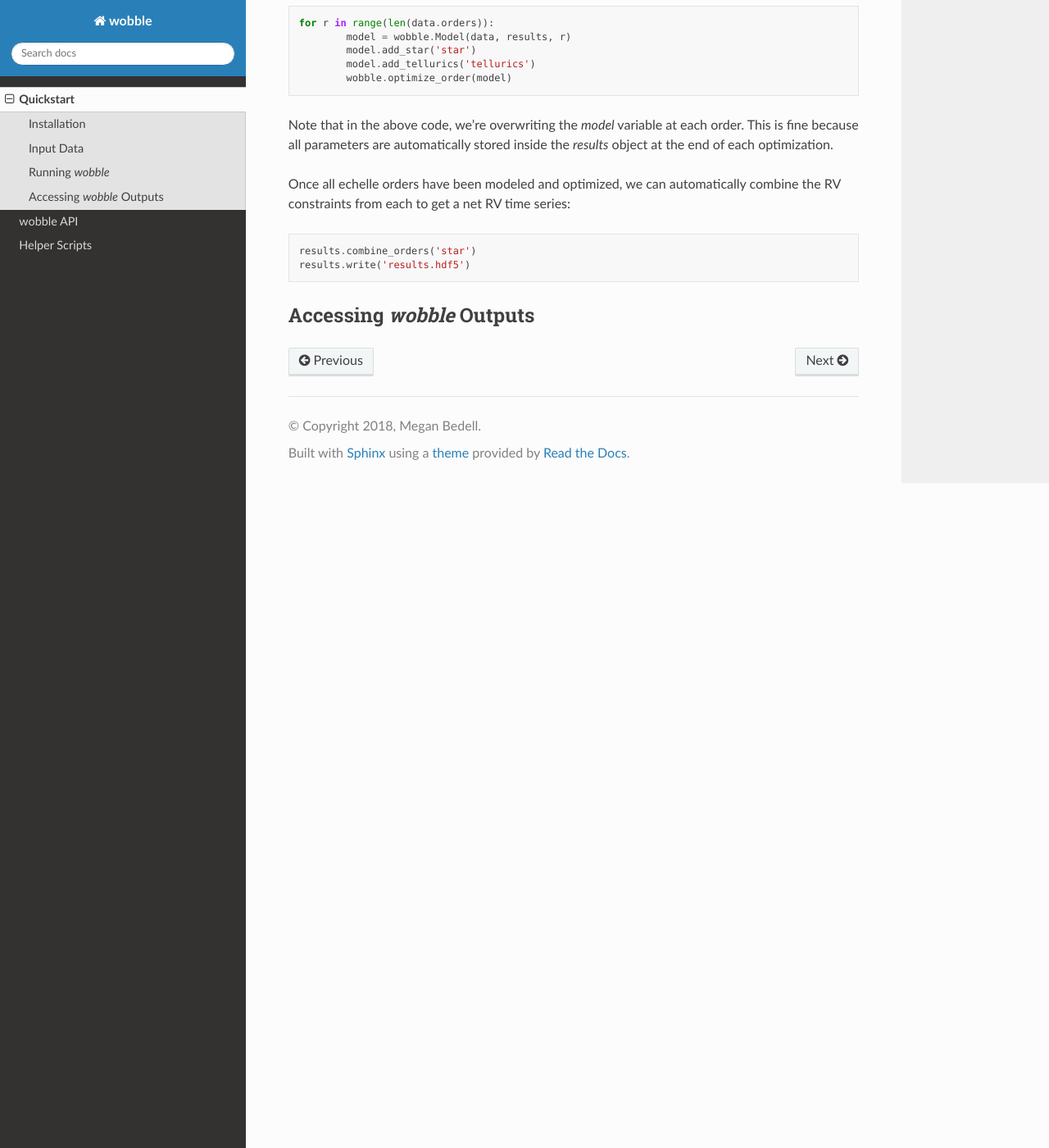
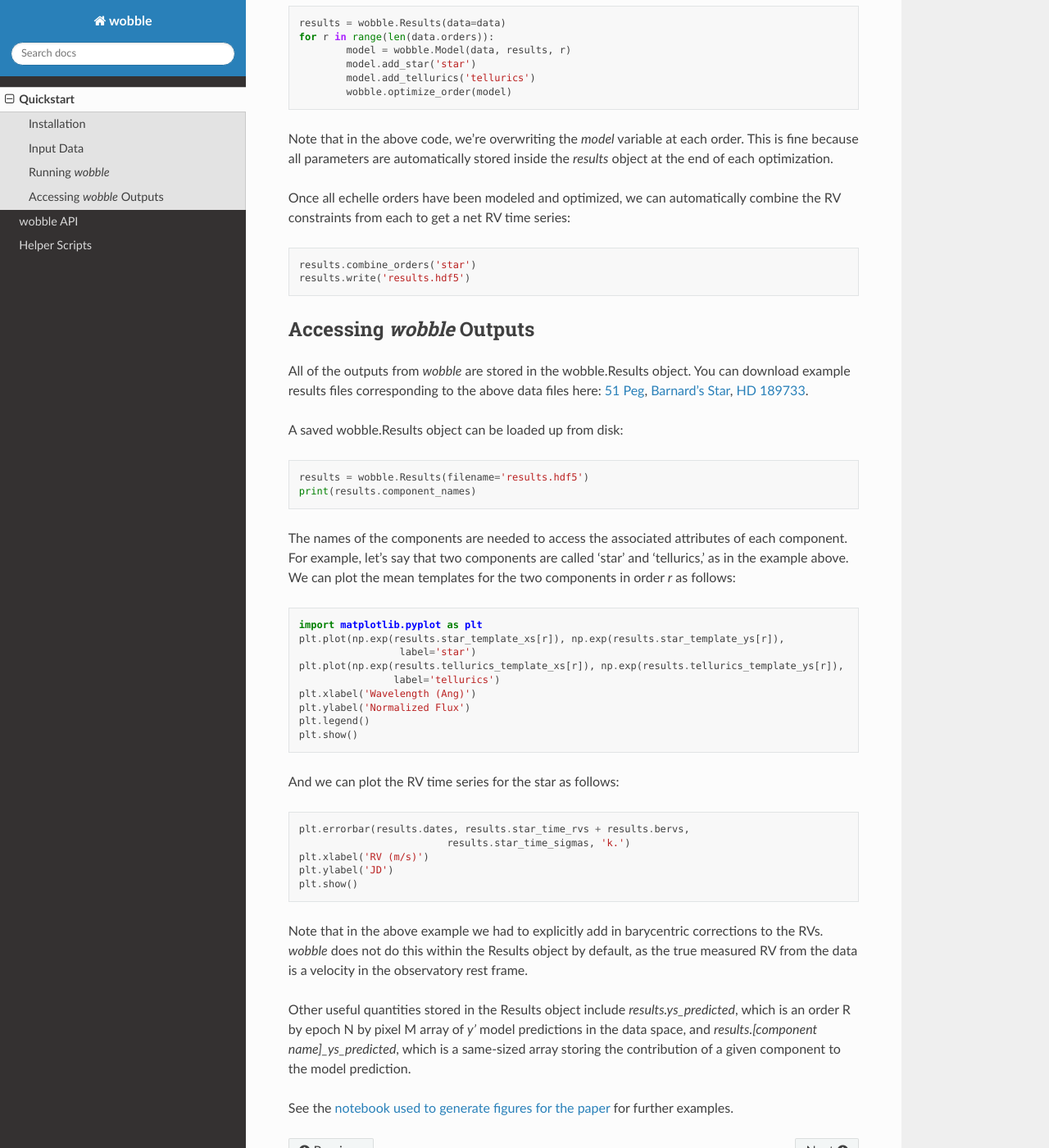
Before and after one commit to megbedell/wobble, a Sphinx documentation site: the page built from docs/quickstart.rst, in a window 1280 px wide and 1400 px high, scrolled down 1057 px. Shown: the whole window at 82% size. Built offline with Sphinx 7.4.7 and the Read the Docs theme 2.0.0, drawn with Linux system fonts in a browser that asks for light colours.

Commit message:
more docs

```diff
--- a/docs/index.rst
+++ b/docs/index.rst
@@ -6,7 +6,7 @@
 .. image:: wobble.png
 	:align: center
 
-*wobble* is an open-source python implementation of a data-driven method for deriving stellar spectra, telluric spectra, and extremely precise radial velocities simultaneously without reliance on spectral models.
+*wobble* (pronounced `*(/wäb.lā/)* <http://astro.uchicago.edu/~bmontet/wobble.mp3>`_) is an open-source python implementation of a data-driven method for deriving stellar spectra, telluric spectra, and extremely precise radial velocities simultaneously without reliance on spectral models.
 
 
 Documentation
--- a/docs/quickstart.rst
+++ b/docs/quickstart.rst
@@ -37,6 +37,7 @@ A newly created wobble.Model object must be populated with one or more spectral
 
 .. code-block:: python
 
+	results = wobble.Results(data=data)
 	for r in range(len(data.orders)):
 		model = wobble.Model(data, results, r)
 		model.add_star('star')
@@ -54,3 +55,42 @@ Once all echelle orders have been modeled and optimized, we can automatically co
 
 Accessing *wobble* Outputs
 --------------------------
+
+All of the outputs from *wobble* are stored in the wobble.Results object. You can download example results files corresponding to the above data files here: `51 Peg <https://www.dropbox.com/s/em4irz97zxqopx4/results_51peg_Kstar0_Kt3.hdf5?dl=0>`_, `Barnard's Star <https://www.dropbox.com/s/ymcu2awo1v05rps/results_barnards_Kstar0_Kt0.hdf5?dl=0>`_, `HD 189733 <https://www.dropbox.com/s/wz4ij56sfvwa037/results_HD189733_Kstar0_Kt0.hdf5?dl=0>`_.
+
+A saved wobble.Results object can be loaded up from disk:
+
+.. code-block:: python
+
+	results = wobble.Results(filename='results.hdf5')
+	print(results.component_names)
+
+The names of the components are needed to access the associated attributes of each component. For example, let's say that two components are called 'star' and 'tellurics,' as in the example above. We can plot the mean templates for the two components in order `r` as follows:
+
+.. code-block:: python
+
+	import matplotlib.pyplot as plt
+	plt.plot(np.exp(results.star_template_xs[r]), np.exp(results.star_template_ys[r]),
+			 label='star')
+	plt.plot(np.exp(results.tellurics_template_xs[r]), np.exp(results.tellurics_template_ys[r]),
+		 	label='tellurics')
+	plt.xlabel('Wavelength (Ang)')
+	plt.ylabel('Normalized Flux')
+	plt.legend()
+	plt.show()
+
+And we can plot the RV time series for the star as follows:
+
+.. code-block:: python
+
+	plt.errorbar(results.dates, results.star_time_rvs + results.bervs,
+				 results.star_time_sigmas, 'k.')
+	plt.xlabel('RV (m/s)')
+	plt.ylabel('JD')
+	plt.show()
+
+Note that in the above example we had to explicitly add in barycentric corrections to the RVs. *wobble* does not do this within the Results object by default, as the true measured RV from the data is a velocity in the observatory rest frame.
+
+Other useful quantities stored in the Results object include `results.ys_predicted`, which is an order R by epoch N by pixel M array of `y'` model predictions in the data space, and `results.[component name]_ys_predicted`, which is a same-sized array storing the contribution of a given component to the model prediction.
+
+See the `notebook used to generate figures for the paper <https://github.com/megbedell/wobble/blob/master/paper/figures/make_figures.ipynb>`_ for further examples.
--- a/docs/scripts.rst
+++ b/docs/scripts.rst
@@ -42,3 +42,8 @@ Tuning Regularization Parameters
 Regularization is an important part of `wobble`'s functionality. To get the best possible results for any given data set, the regularization strengths should be tuned to suit these data. We do this with a cross-validation scheme.
 
 The `regularization.py script <https://github.com/megbedell/wobble/blob/master/scripts/regularization.py>`_ provides a framework for executing this cross-validation and saving the results in a *wobble*-friendly format.
+
+Running *wobble*
+----------------
+
+Once the data have been processed and the regularization amplitudes have been set, running *wobble* should be a straightforward procedure. An overview can be found in the Quickstart section. As further examples, the scripts used to run the three analyses performed in the paper can be found under `script_51peg.py <https://github.com/megbedell/wobble/blob/master/scripts/script_51peg.py>`_, `script_barnards.py <https://github.com/megbedell/wobble/blob/master/scripts/script_barnards.py>`_, and `script_HD189733.py <https://github.com/megbedell/wobble/blob/master/scripts/script_HD189733.py>`_.
```
Also changed, not shown: 3 other files.
